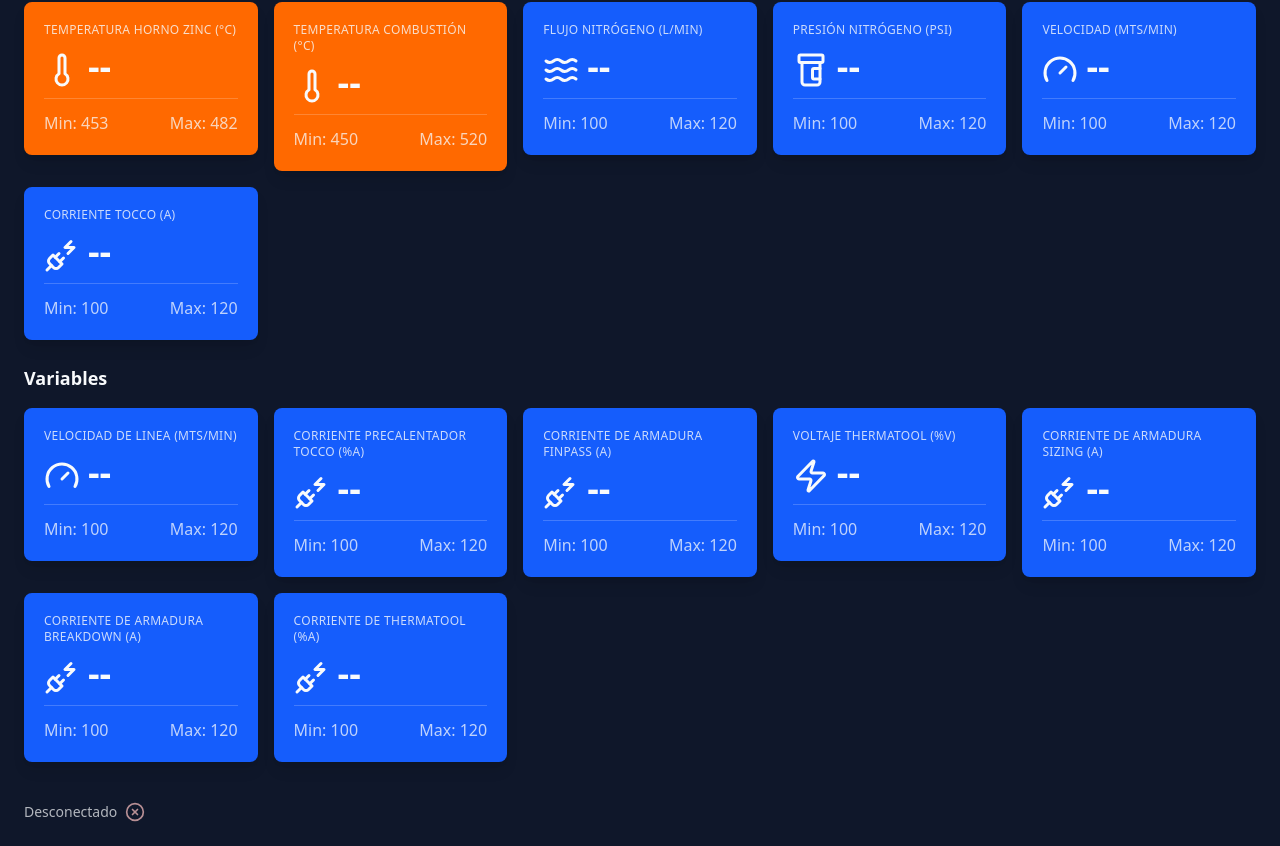
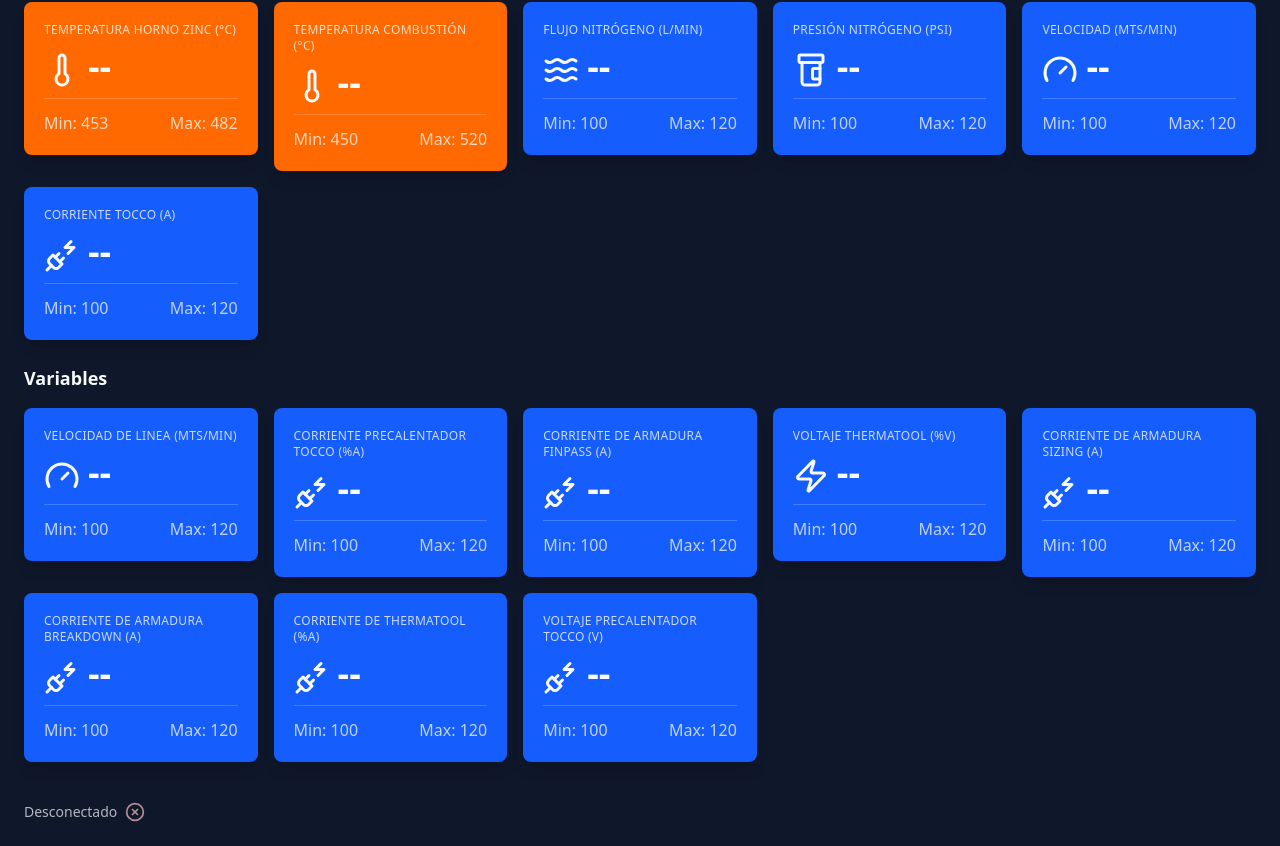
Before and after one commit to keincarrilloR/linkfactoryMX, a React (Vite) app: page / in a window 1280 px wide. Shown: the part 356-1202 px from the top of the page. Built offline with nearby package versions, Linux system fonts and the light colour scheme; no server answers.

Commit message:
feat: add Voltaje Precalentador Tocco StatusCard and update molinoData type to include volt_pre_tocco

```diff
--- a/src/components/main/Variables.tsx
+++ b/src/components/main/Variables.tsx
@@ -97,6 +97,17 @@ const Variables: React.FC = () => {
       >
         <PlugZap className={classesIcons} />
       </StatusCard>
+
+      <StatusCard
+        title="Voltaje Precalentador Tocco (V)"
+        value={molinoData?.volt_pre_tocco.toString() || '--'}
+        grafana="http://monitomx.rymco.io:9030/public-dashboards/66dd1e6b6e91409cb656251824e72f0a"
+        min="100"
+        max="120"
+        color="blue"
+      >
+        <PlugZap className={classesIcons} />
+      </StatusCard>
     </section>
   )
 }
--- a/src/types/molinoData.d.ts
+++ b/src/types/molinoData.d.ts
@@ -15,6 +15,7 @@ type Molino1Data = {
   corr_sizing: number
   corr_breakdown: number
   corr_thermatool: number
+  volt_pre_tocco: number
 }
 
 export type { Molino1Data }
```
